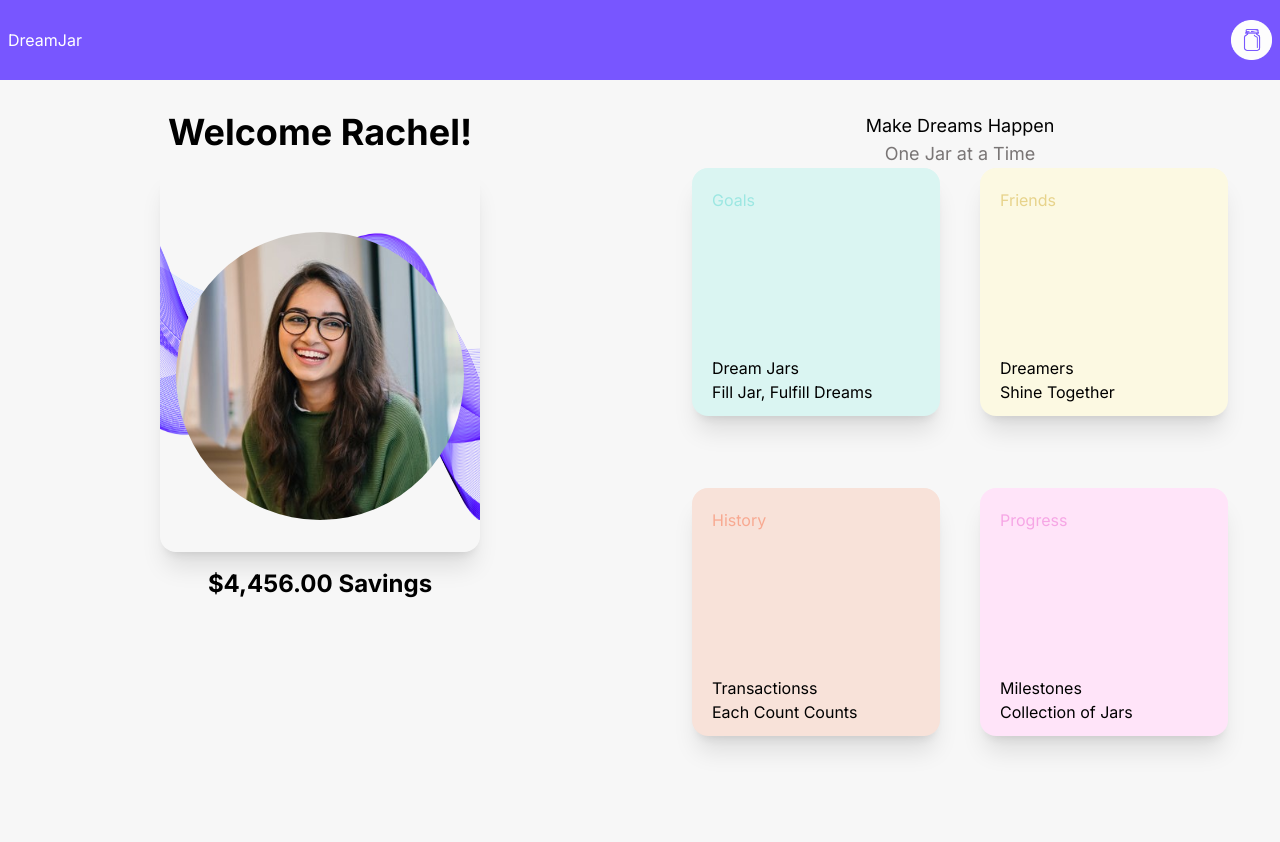
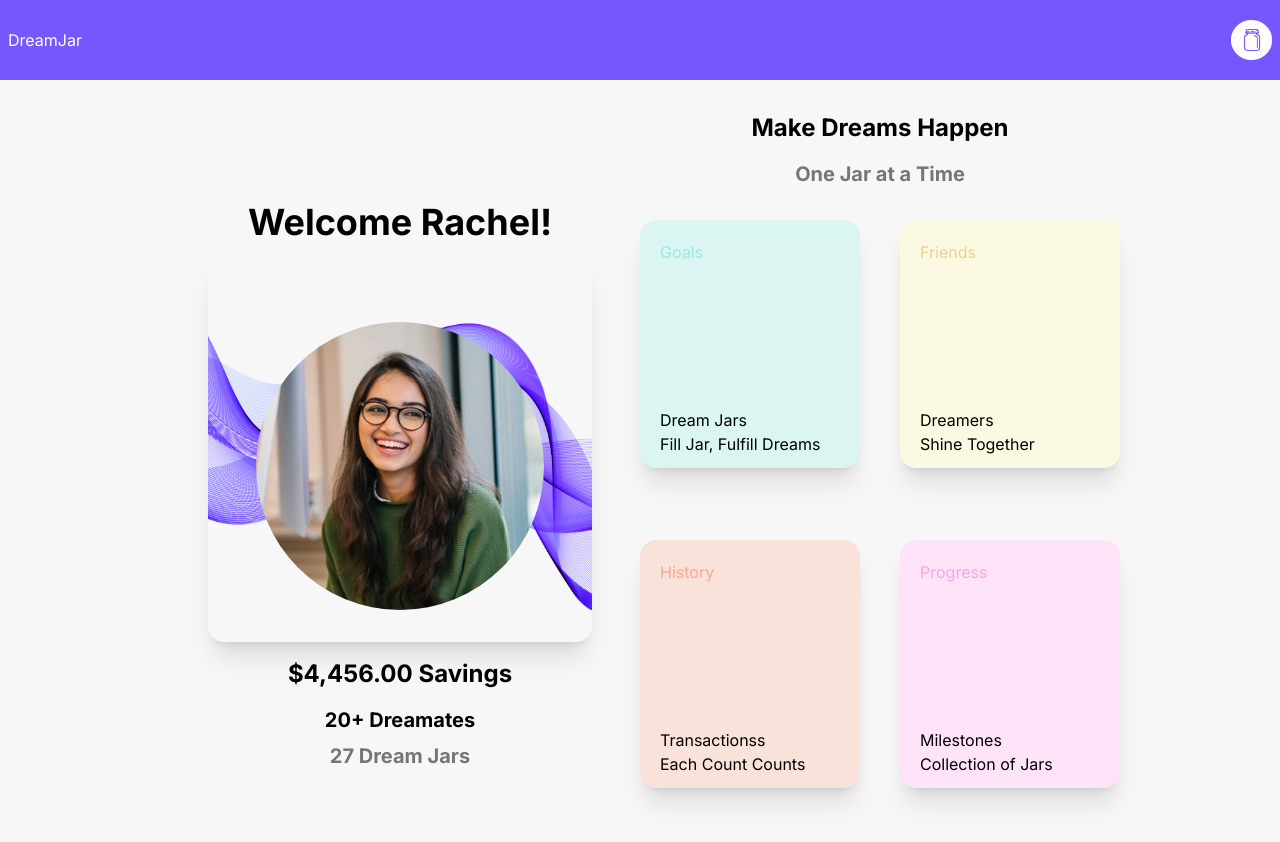
Before and after one commit to chloep23/dream-jar, a Next.js app: page / in a window 1280 px wide. Shown: the top 842 px of the page. Built offline with nearby package versions, Linux system fonts and the light colour scheme.

Commit message:
updated the home page

```diff
--- a/src/app/page.js
+++ b/src/app/page.js
@@ -6,21 +6,23 @@ export default function Home() {
   return (
     <main>
         <div className="bg-beigeWhite h-screen">
-            <div className = "flex flex-col h-80 w-full">
+            <div className = "flex flex-col h-80 w-3/4 m-auto left-0 right-0">
                 <div className = "grid grid-cols-2">
-                    <div className="flex flex-col bg-beigeWhite">
+                    <div className="flex flex-col bg-beigeWhite m-auto">
                         <h1 className="text-black text-center text-4xl font-bold mx-auto mt-8 mb-4">Welcome Rachel!</h1>
-                        <div className = "relative box-content shadow-xl shadow-gray-900 bg-purple_bg.png rounded-2xl mx-auto left-0 right-0 h-96 w-1/2 ">
+                        <div className = "relative box-content shadow-xl shadow-gray-900 bg-purple_bg.png rounded-2xl mx-auto left-0 right-0 h-96 w-96 ">
                             <img src="/assets/purple_bg.png" alt="Profile Pic" className = "absolute mx-auto mt-16 h-3/4 w-full "></img>
                             <img src="/assets/profile_pic.jpg" alt="Profile Pic" className = "absolute mx-auto mt-16 left-0 right-0 rounded-full h-72 w-72"></img>
                         </div>
                         <h2 className="text-black text-center text-2xl font-bold mx-auto mt-4">$4,456.00 Savings</h2>
+                        <h2 className="text-black text-center text-xl font-bold mx-auto mt-4">20+ Dreamates</h2>
+                        <h3 className="text-gray text-center text-xl font-bold mx-auto mt-2">27 Dream Jars</h3>
                     </div>
 
                     <div className="flex flex-col bg-beigeWhite">
-                        <h1 className="text-black text-center text-lg mx-auto mt-8">Make Dreams Happen</h1>
-                        <h2 className="text-gray text-center text-lg mx-auto">One Jar at a Time</h2>
-                        <div className = "grid grid-cols-2 h-80 mx-auto left-0 right-0 gap-10">
+                        <h1 className="text-black text-center font-bold text-2xl mx-auto mt-8 mb-4">Make Dreams Happen</h1>
+                        <h2 className="text-gray text-center font-bold text-xl mx-auto">One Jar at a Time</h2>
+                        <div className = "grid grid-cols-2 h-80 mx-auto left-0 right-0 gap-10 mt-8">
                             <div className ="flex">
                                 <div className = "box-content shadow-xl shadow-gray-700 rounded-2xl bg-light-blue size-52 p-5">
                                     <h3 className = "text-blue text-left">Goals</h3>
```
Also changed, not shown: public/assets/dreamer1.jpg (added), public/assets/images.jpg (added).
